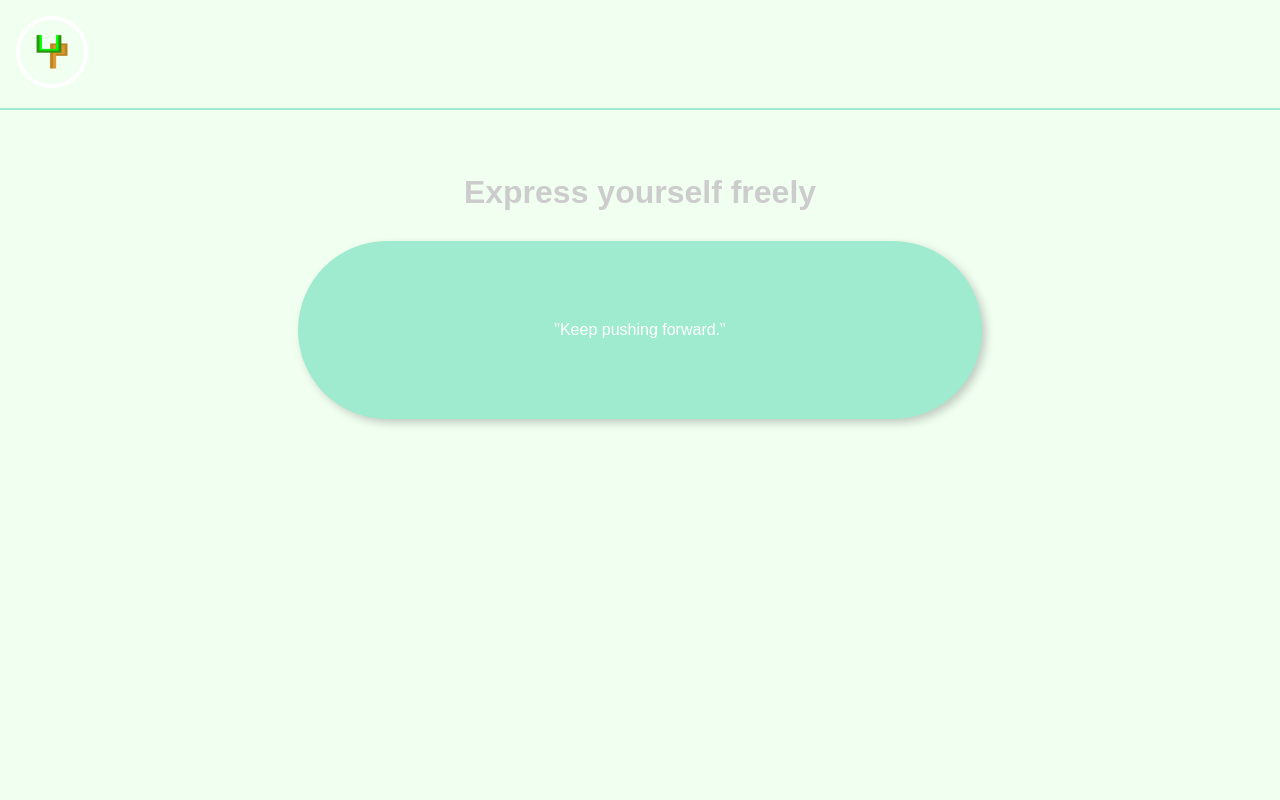
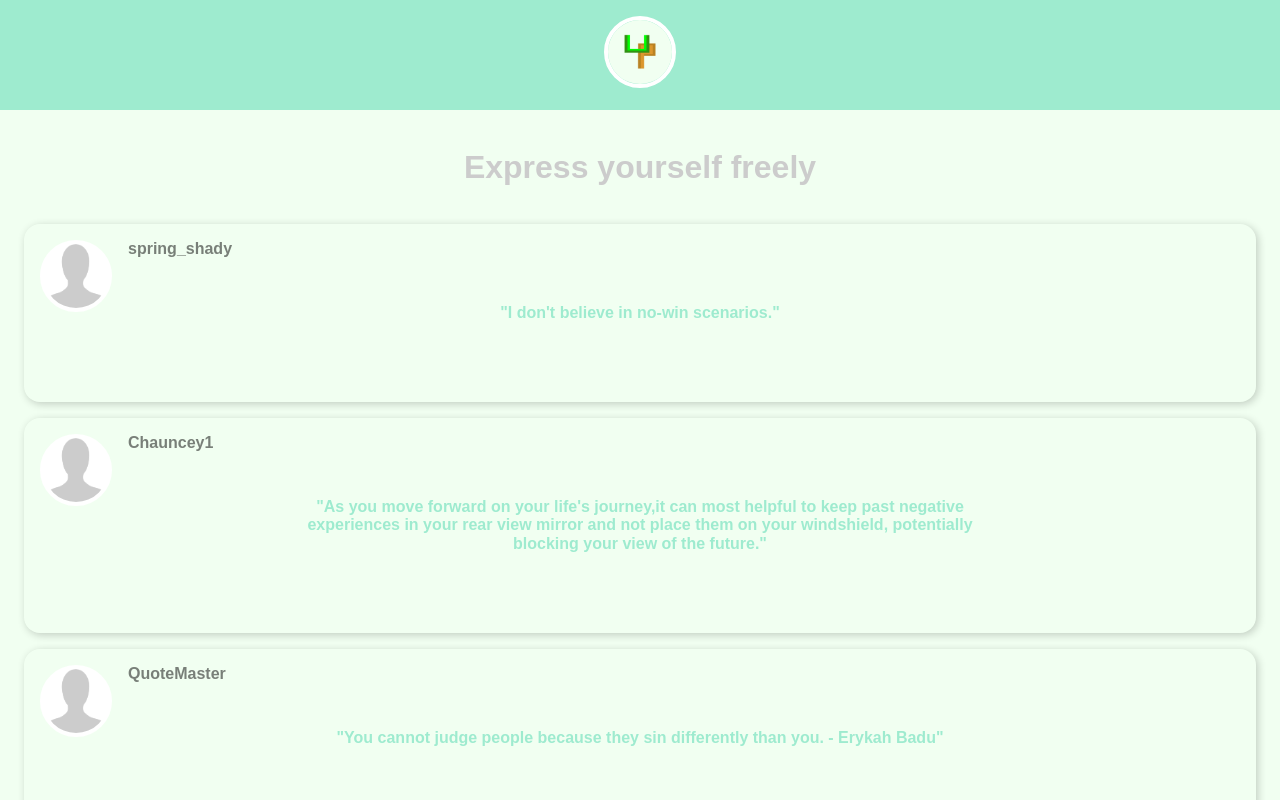
Before and after one commit to Jenkins1128/uprophet-frontend, a React (Create React App) app: page / in a window 1280 px wide. Shown: the top 800 px of the page. Built offline with nearby package versions, Linux system fonts and the light colour scheme.

Commit message:
Landing page done

```diff
--- a/src/features/Header/Header.js
+++ b/src/features/Header/Header.js
@@ -3,7 +3,7 @@ import Logo from './Logo/Logo';
 
 const Header = () => {
 	return (
-		<div className='bb bw1 b--light-green '>
+		<div className='z-1 fixed top-0 w-100 bb bw1 b--light-green bg-light-green'>
 			<Logo />
 		</div>
 	);
--- a/src/features/Header/Logo/Logo.js
+++ b/src/features/Header/Logo/Logo.js
@@ -4,7 +4,7 @@ import Tilt from 'react-parallax-tilt';
 
 const Logo = () => {
 	return (
-		<div className='flex ma3'>
+		<div className='flex justify-center pa3 pointer:hover: pointer'>
 			<Tilt tiltMaxAngleX='50' tiltMaxAngleY='50'>
 				<img className='br-100 ba bw2 b--white h3 w3' src={logo} alt='Logo' />
 			</Tilt>
--- a/src/features/Topquotes/QuoteCard.js
+++ b/src/features/Topquotes/QuoteCard.js
@@ -1,10 +1,15 @@
 import React from 'react';
-
-const QuoteCard = () => {
+import defaultProfilePic from './defaultProfilePic.png';
+//import './QuoteCard.css';
+const QuoteCard = ({ userName, quote }) => {
 	return (
-		<div className='tc bg-light-green dib br7 pv5 ph7 ma2 br-pill bw4 grow shadow-5'>
+		<div className='tc relative bg-transparent br7 pv5 ph7 ma3 br4 bw4 shadow-4'>
+			<div className='flex absolute top-1 left-1'>
+				<img className='br-100 ba bw2 b--white bg-white h3 w3' src={defaultProfilePic} alt='Logo' />
+				<p className='black-50 b relative top--1 left-1'>{userName}</p>
+			</div>
 			<div>
-				<p className='white'>"Keep pushing forward."</p>
+				<p className='light-green b'>"{quote}"</p>
 			</div>
 		</div>
 	);
--- a/src/features/Topquotes/Topquotes.js
+++ b/src/features/Topquotes/Topquotes.js
@@ -1,14 +1,16 @@
 import React from 'react';
 import QuoteCard from './QuoteCard';
+import { UsersQuotes } from './UserQuotes.js';
 
 const Topquotes = () => {
 	return (
-		<div className='mt5 '>
+		<div className='mt5 pt5 mh2'>
 			<h1 className='moon-gray'>Express yourself freely</h1>
-			<QuoteCard />
-			{
-				//<QuoteCardList />
-			}
+			<div className='flex-wrap overflow-y-scroll'>
+				{UsersQuotes.map((user, i) => {
+					return <QuoteCard key={i} userName={UsersQuotes[i].userName} quote={UsersQuotes[i].quote} />;
+				})}
+			</div>
 		</div>
 	);
 };
--- /dev/null
+++ b/src/features/Topquotes/UserQuotes.js
@@ -0,0 +1,18 @@
+export const UsersQuotes = [
+	{ userName: 'spring_shady', quote: "I don't believe in no-win scenarios." },
+	{
+		userName: 'Chauncey1',
+		quote: "As you move forward on your life's journey,it can most helpful to keep past negative experiences in your rear view mirror and not place them on your windshield, potentially blocking your view of the future."
+	},
+	{ userName: 'QuoteMaster', quote: 'You cannot judge people because they sin differently than you. - Erykah Badu' },
+	{ userName: 'kitkatkelly', quote: 'Be yourself. Everyone else is already taken.' },
+	{ userName: 'jyotiswamy', quote: "Become at ease with oneself, become one with one's soul." },
+	{ userName: 'J_mcflurry', quote: 'The person you love the most must be yourself, no one is going to stick with you till the very end but you.' },
+	{ userName: 'Sniperbd', quote: "It's all in your heart." },
+	{ userName: 'Uprophet', quote: 'Your given 1 bullet at life. Your bullet may bring the greatest happinesses or the greatest failures in your path, if one thing for sure, better damn make sure you aim that bullet towards the stars.' },
+	{ userName: 'Faisaltheba', quote: 'Friends are the siblings God never gave us.' },
+	{ userName: 'theofficial__jenkins', quote: "We ain't picture perfect but we worth the picture still. - J. Cole" },
+	{ userName: 'mariela_alexsiaaa', quote: 'So ironic how a person who makes you so strong, can also be your greatest weakness...' },
+	{ userName: 'Fresher', quote: 'It is because of the devotion or sacrifice of individuals that causes become of value.' },
+	{ userName: 'DeltaKaiser', quote: 'Success is not final, Failure is not fatal: it is the courage to continue that counts. - Winston Churchill' }
+];
```
Also changed, not shown: src/features/Navigation/Navigation.js (added, +7 -0 lines), src/features/Topquotes/defaultProfilePic.png (added).
